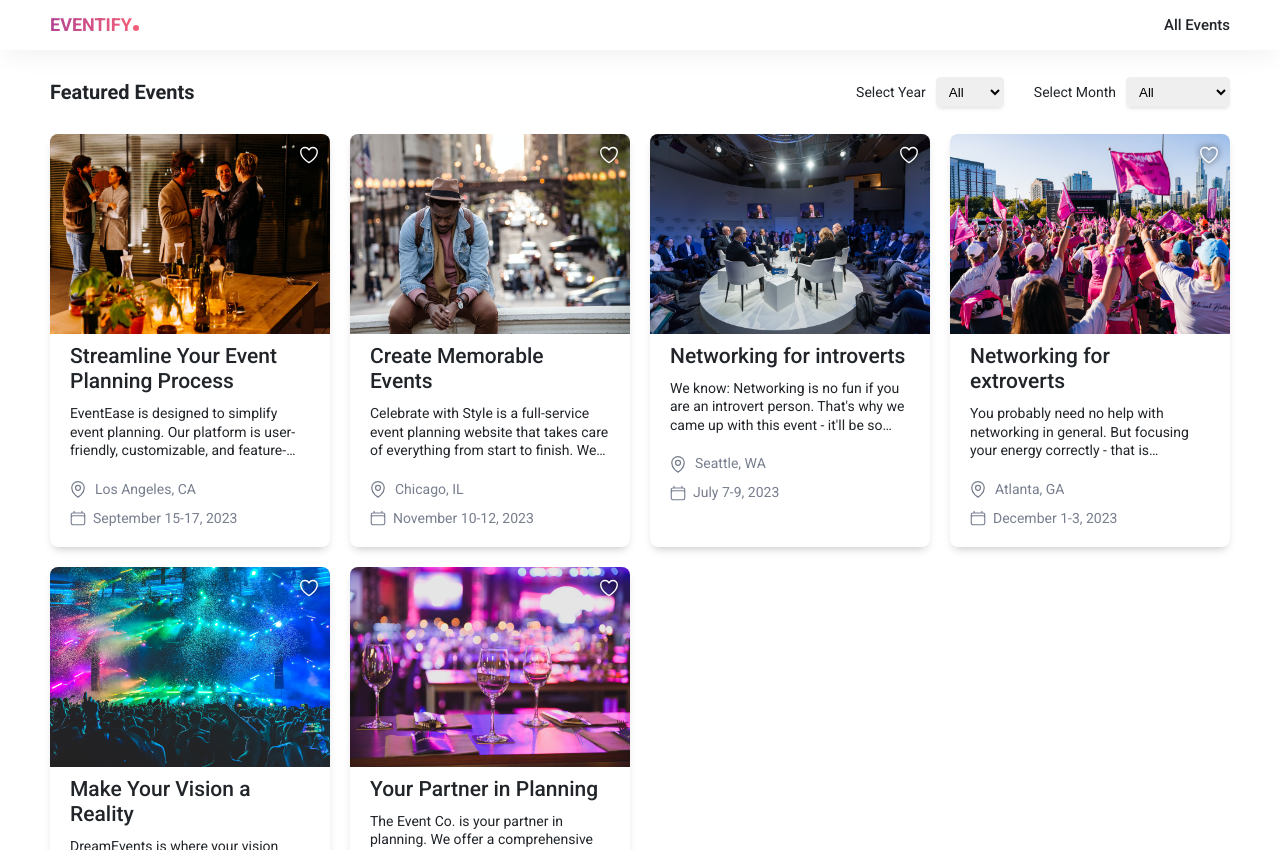
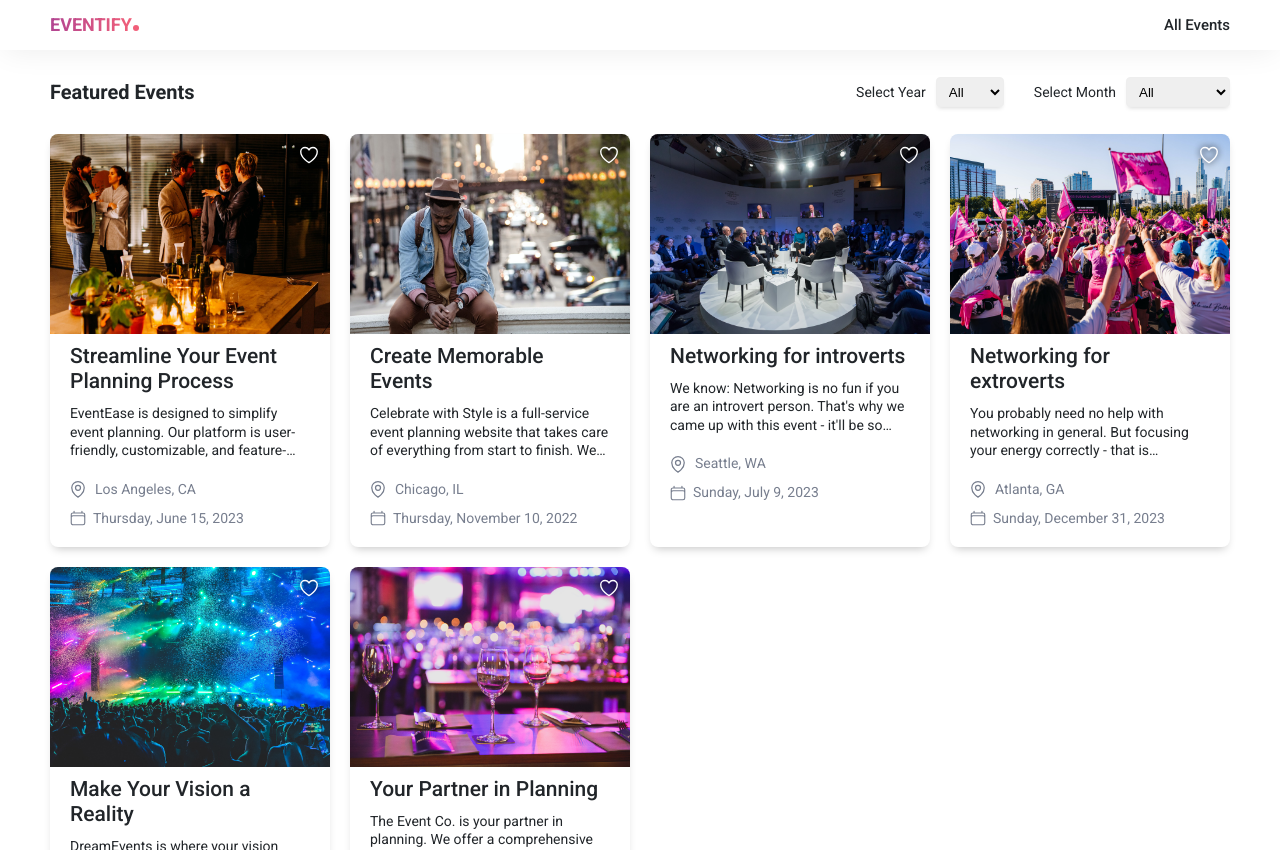
Before and after one commit to tkmpraveens/nextjs-learning, a Next.js app in the folder routing-playground/: page / in a window 1280 px wide. Built offline with nearby package versions, Linux system fonts and the light colour scheme.

Commit message:
Filter logic fixed

```diff
--- a/routing-playground/components/event/list/event-card.js
+++ b/routing-playground/components/event/list/event-card.js
@@ -7,6 +7,7 @@ import { FavoriteIcon } from "@/icons/favorite";
 import { LocationIcon } from "@/icons/location";
 
 import Button from "@/ui/button";
+import { formatDate } from "@/utils";
 
 const EventCard = (props) => {
   const { event } = props;
@@ -35,7 +36,7 @@ const EventCard = (props) => {
           </span>
           <span className={`${classes.event__date} inline-icon`}>
             <CalenderIcon />
-            {event.date ?? ""}
+            {formatDate(event.date) ?? ""}
           </span>
         </div>
       </Link>
--- a/routing-playground/data/event-list.js
+++ b/routing-playground/data/event-list.js
@@ -5,7 +5,7 @@ const EVENTS_LIST = [
     description:
       "PlanPerfect is your go-to platform for event management. Whether you're planning a small gathering or a large-scale conference, we've got you covered. Our easy-to-use platform allows you to manage every aspect of your event, from budgeting to scheduling and everything in between.",
     location: "New York, NY",
-    date: "June 1-3, 2023",
+    date: "2022-6-1",
     image: "images/1.jpg",
     isFeatured: false,
   },
@@ -15,7 +15,7 @@ const EVENTS_LIST = [
     description:
       "EventEase is designed to simplify event planning. Our platform is user-friendly, customizable, and feature-packed, enabling you to plan and execute events with ease. Our services include venue selection, vendor management, budget tracking, and more.",
     location: "Los Angeles, CA",
-    date: "September 15-17, 2023",
+    date: "2023-6-15",
     image: "images/2.jpg",
     isFeatured: true,
   },
@@ -25,7 +25,7 @@ const EVENTS_LIST = [
     description:
       "Celebrate with Style is a full-service event planning website that takes care of everything from start to finish. We offer customized event packages to suit your specific needs, ensuring that your event is a success.",
     location: "Chicago, IL",
-    date: "November 10-12, 2023",
+    date: "2022-11-10",
     image: "images/3.jpg",
     isFeatured: true,
   },
@@ -35,7 +35,7 @@ const EVENTS_LIST = [
     description:
       "Everyone can learn to code! Yes, everyone! In this live event, we are going to go through all the key basics and get you started with programming as well.",
     location: "Boston, MA",
-    date: "May 12-14, 2023",
+    date: "2023-5-12",
     image: "images/4.jpg",
     isFeatured: false,
   },
@@ -45,7 +45,7 @@ const EVENTS_LIST = [
     description:
       "We know: Networking is no fun if you are an introvert person. That's why we came up with this event - it'll be so much easier. Promised!",
     location: "Seattle, WA",
-    date: "July 7-9, 2023",
+    date: "2023-7-9",
     image: "images/5.jpg",
     isFeatured: true,
   },
@@ -55,7 +55,7 @@ const EVENTS_LIST = [
     description:
       "You probably need no help with networking in general. But focusing your energy correctly - that is something where most people can improve.",
     location: "Atlanta, GA",
-    date: "December 1-3, 2023",
+    date: "2023-12-31",
     image: "images/6.jpg",
     isFeatured: true,
   },
@@ -65,7 +65,7 @@ const EVENTS_LIST = [
     description:
       "EventPro is the perfect tool for event professionals who want to streamline their processes and take their events to the next level. Our platform includes features like guest management, ticketing, and real-time analytics to help you make data-driven decisions and deliver exceptional experiences.",
     location: "Miami, FL",
-    date: "October 27-29, 2023",
+    date: "2022-8-27",
     image: "images/7.jpg",
     isFeatured: false,
   },
@@ -75,7 +75,7 @@ const EVENTS_LIST = [
     description:
       "DreamEvents is where your vision becomes reality. Our team of experts will work with you to plan and execute your dream event, no matter how big or small. From concept to cleanup, we'll be with you every step of the way.",
     location: "San Francisco, CA",
-    date: "August 5-7, 2023",
+    date: "2023-10-14",
     image: "images/8.jpg",
     isFeatured: true,
   },
@@ -85,7 +85,7 @@ const EVENTS_LIST = [
     description:
       "The Event Co. is your partner in planning. We offer a comprehensive suite of event management services, including design, production, and logistics. With our team of seasoned professionals, you can be sure your event will be a success.",
     location: "Austin, TX",
-    date: "April 20-22, 2023",
+    date: "2022-4-20",
     image: "images/9.jpg",
     isFeatured: true,
   },
@@ -99,14 +99,39 @@ export const getEventList = () => {
   return EVENTS_LIST;
 };
 
-export const getFilteredEventList = (dateFilter) => {
-  const { year, month } = dateFilter;
-
+export const getFilteredEventList = (year, month) => {
   let filteredEventList = EVENTS_LIST.filter((event) => {
     const eventDate = new Date(event.date);
-    return (
-      eventDate.getFullYear() === year && eventDate.getMonth() === month - 1
-    );
+
+    const eventYear = eventDate.getFullYear().toString();
+    const eventMonth = eventDate
+      .toLocaleDateString("en-US", {
+        month: "short",
+      })
+      .toLowerCase();
+
+    if (year === "all" && month === "all") {
+      console.log("All");
+      return true;
+    } else {
+      if (month === "all") {
+        console.log("month all");
+        return eventYear === year;
+      } else if (year === "all") {
+        console.log("year all", eventMonth, month, eventMonth === month);
+        return eventMonth === month;
+      } else {
+        console.log(
+          "year and month",
+          eventYear,
+          year,
+          eventMonth,
+          month,
+          eventYear === year && eventMonth === month
+        );
+        return eventYear === year && eventMonth === month;
+      }
+    }
   });
 
   return filteredEventList;
--- a/routing-playground/pages/event/[...slug].js
+++ b/routing-playground/pages/event/[...slug].js
@@ -19,9 +19,9 @@ const FilteredEventListPage = () => {
   const month = getMonthDetails(monthParam);
 
   useEffect(() => {
-    const eventList = getFilteredEventList({ yearParam, monthParam });
+    const eventList = getFilteredEventList(yearParam, monthParam);
     setEventList(eventList);
-  }, []);
+  }, [yearParam, monthParam]);
 
   const eventTitle =
     year || month
--- /dev/null
+++ b/routing-playground/utils/index.js
@@ -0,0 +1,12 @@
+export const formatDate = (timestamp) => {
+  const options = {
+    weekday: "long",
+    year: "numeric",
+    month: "long",
+    day: "numeric",
+  };
+  const date = new Date(timestamp);
+  const dateString = date.toLocaleDateString("en-US", options);
+  if (dateString) return dateString;
+  else return undefined;
+};
```
